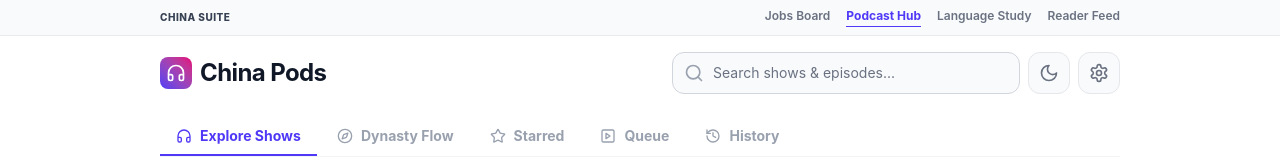
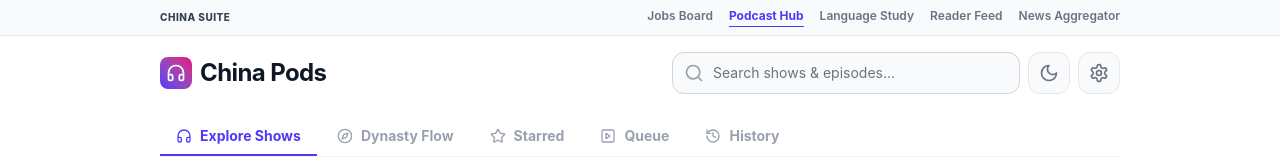
Before and after one commit to DanielTibbing/china-pods, a React (Vite) app: page / in a window 1280 px wide. Shown: the top 160 px of the page. Built offline with nearby package versions, Linux system fonts and the light colour scheme; no server answers.

Commit message:
chore(switcher): add china-news aggregator to header suite switcher

```diff
--- a/src/components/layout/Header.tsx
+++ b/src/components/layout/Header.tsx
@@ -55,6 +55,12 @@
               className="hover:text-gray-700 dark:hover:text-slate-200 transition-colors pb-0.5"
             >
               Reader Feed
+            </a>
+            <a
+              href="https://danieltibbing.github.io/china-news"
+              className="hover:text-gray-700 dark:hover:text-slate-200 transition-colors pb-0.5"
+            >
+              News Aggregator
             </a>
           </div>
         </div>
```
